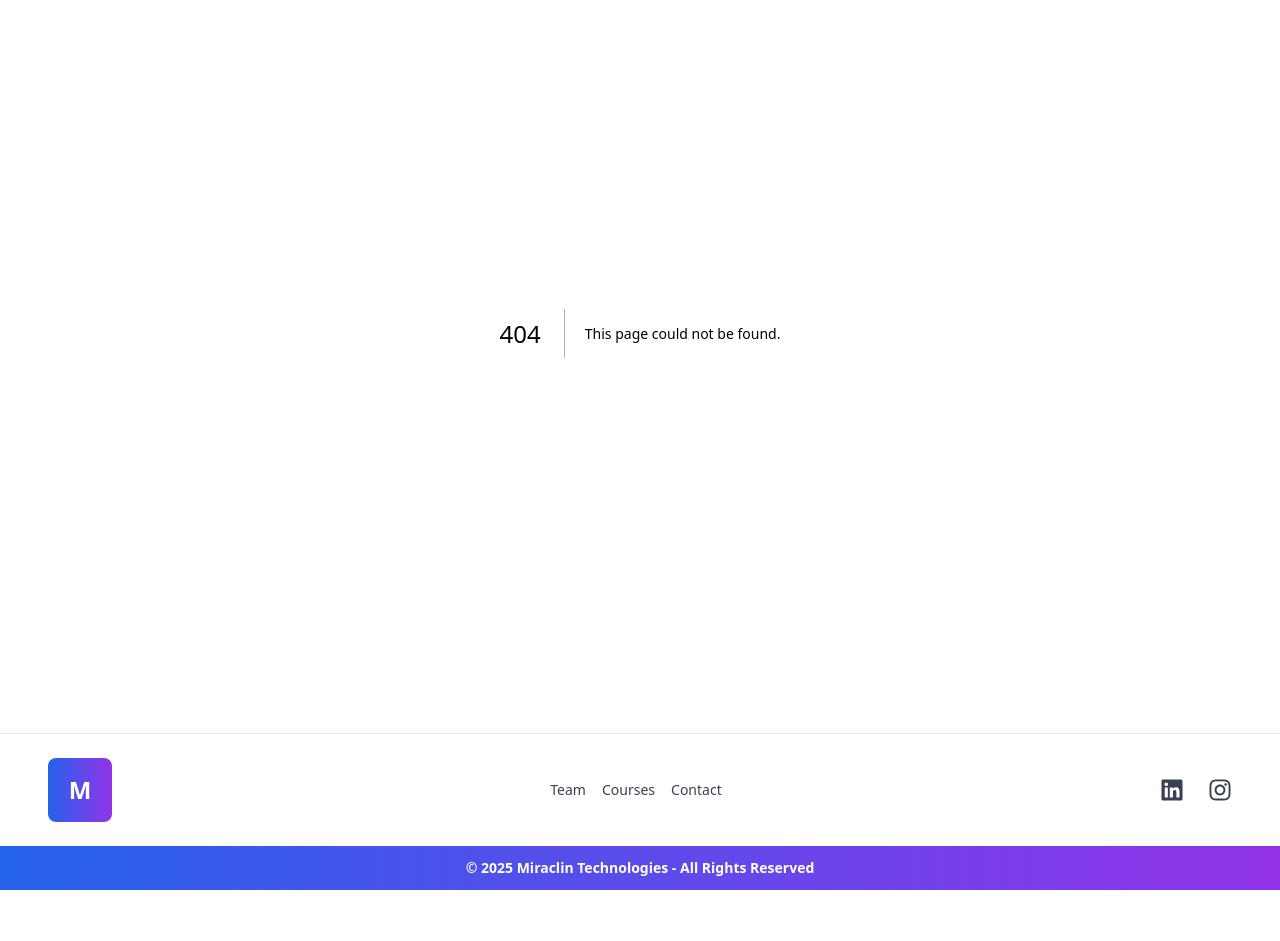
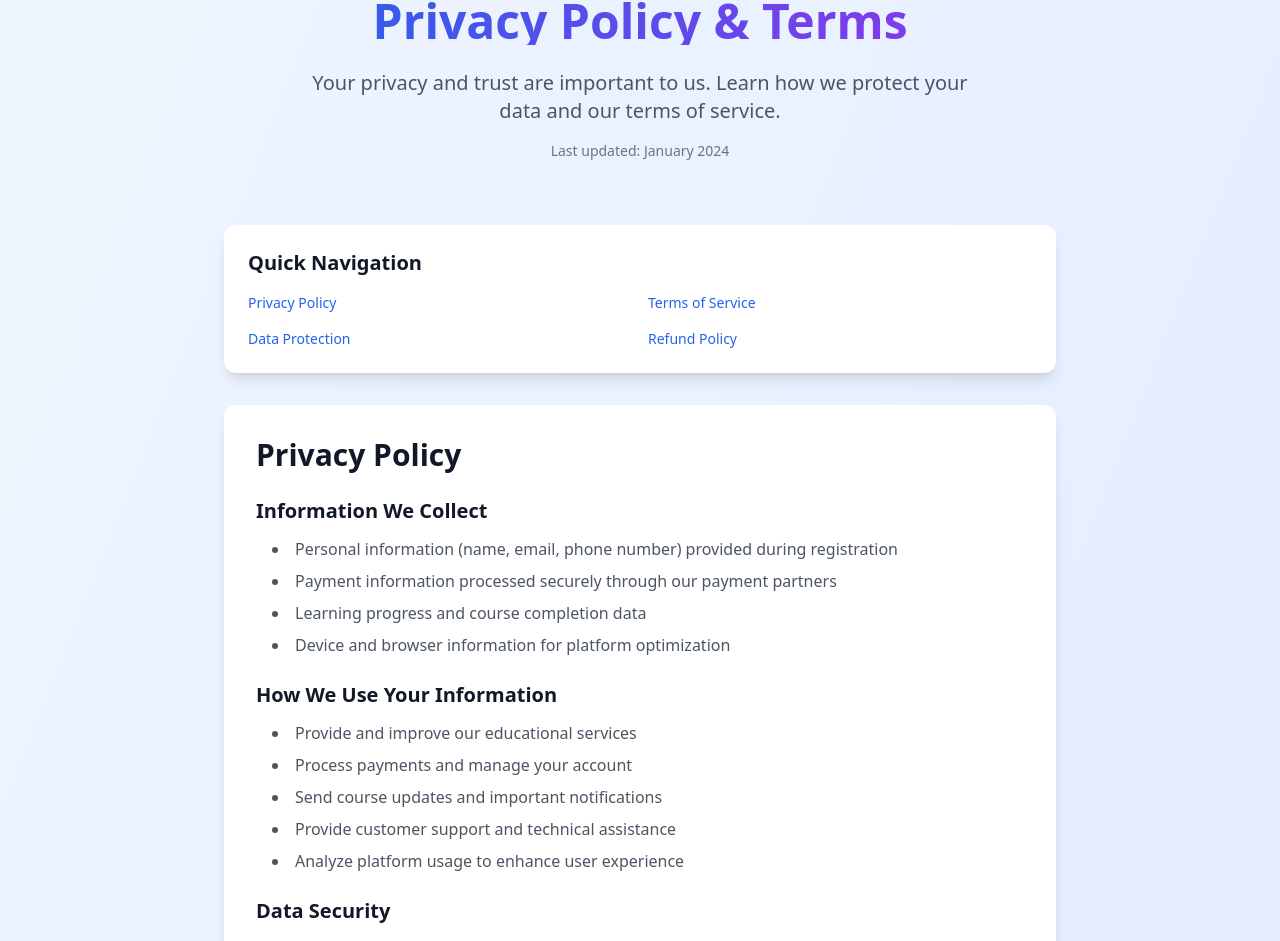
Before and after one commit to miracl-in/miracl-in.github.io, a Next.js app: page /privacy in a window 1280 px wide. Before the commit this address had no page. Shown: the part 151-1092 px from the top of the page. Before the commit the page ends 1041 px from the top, so only its background shows below. Built offline with nearby package versions, Linux system fonts and the light colour scheme.

Commit message:
Create page.tsx

```diff
--- /dev/null
+++ b/app/privacy/page.tsx
@@ -0,0 +1,179 @@
+export default function PrivacyPage() {
+  return (
+    <div className="min-h-screen bg-gradient-to-br from-blue-50 to-indigo-100 dark:from-gray-900 dark:to-blue-900">
+      <div className="max-w-4xl mx-auto px-4 md:px-6 lg:px-8 py-12 md:py-16">
+
+        {/* Header */}
+        <div className="text-center mb-12 md:mb-16">
+          <h1 className="text-3xl md:text-4xl lg:text-5xl font-bold mb-4 md:mb-6 bg-gradient-to-r from-blue-600 to-purple-600 bg-clip-text text-transparent">
+            Privacy Policy & Terms
+          </h1>
+          <p className="text-lg md:text-xl text-gray-600 dark:text-gray-300 max-w-2xl mx-auto">
+            Your privacy and trust are important to us. Learn how we protect your data and our terms of service.
+          </p>
+          <p className="text-sm text-gray-500 dark:text-gray-400 mt-4">
+            Last updated: January 2024
+          </p>
+        </div>
+
+        {/* Quick Navigation */}
+        <div className="bg-white dark:bg-gray-800 rounded-xl p-6 mb-8 shadow-lg">
+          <h2 className="text-xl font-bold mb-4 text-gray-900 dark:text-white">Quick Navigation</h2>
+          <div className="grid md:grid-cols-2 gap-4 text-sm">
+            <a href="#privacy-policy" className="text-blue-600 dark:text-blue-400 hover:underline">Privacy Policy</a>
+            <a href="#terms-of-service" className="text-blue-600 dark:text-blue-400 hover:underline">Terms of Service</a>
+            <a href="#data-protection" className="text-blue-600 dark:text-blue-400 hover:underline">Data Protection</a>
+            <a href="#refund-policy" className="text-blue-600 dark:text-blue-400 hover:underline">Refund Policy</a>
+          </div>
+        </div>
+
+        {/* Privacy Policy */}
+        <section id="privacy-policy" className="mb-12">
+          <div className="bg-white dark:bg-gray-800 rounded-xl p-6 md:p-8 shadow-lg">
+            <h2 className="text-2xl md:text-3xl font-bold mb-6 text-gray-900 dark:text-white">Privacy Policy</h2>
+
+            <div className="space-y-6 text-gray-600 dark:text-gray-300">
+              <div>
+                <h3 className="text-xl font-semibold mb-3 text-gray-900 dark:text-white">Information We Collect</h3>
+                <ul className="list-disc list-inside space-y-2 ml-4">
+                  <li>Personal information (name, email, phone number) provided during registration</li>
+                  <li>Payment information processed securely through our payment partners</li>
+                  <li>Learning progress and course completion data</li>
+                  <li>Device and browser information for platform optimization</li>
+                </ul>
+              </div>
+
+              <div>
+                <h3 className="text-xl font-semibold mb-3 text-gray-900 dark:text-white">How We Use Your Information</h3>
+                <ul className="list-disc list-inside space-y-2 ml-4">
+                  <li>Provide and improve our educational services</li>
+                  <li>Process payments and manage your account</li>
+                  <li>Send course updates and important notifications</li>
+                  <li>Provide customer support and technical assistance</li>
+                  <li>Analyze platform usage to enhance user experience</li>
+                </ul>
+              </div>
+
+              <div>
+                <h3 className="text-xl font-semibold mb-3 text-gray-900 dark:text-white">Data Security</h3>
+                <p>We implement industry-standard security measures including SSL encryption, secure servers, and regular security audits to protect your personal information.</p>
+              </div>
+            </div>
+          </div>
+        </section>
+
+        {/* Terms of Service */}
+        <section id="terms-of-service" className="mb-12">
+          <div className="bg-white dark:bg-gray-800 rounded-xl p-6 md:p-8 shadow-lg">
+            <h2 className="text-2xl md:text-3xl font-bold mb-6 text-gray-900 dark:text-white">Terms of Service</h2>
+
+            <div className="space-y-6 text-gray-600 dark:text-gray-300">
+              <div>
+                <h3 className="text-xl font-semibold mb-3 text-gray-900 dark:text-white">Course Access</h3>
+                <ul className="list-disc list-inside space-y-2 ml-4">
+                  <li>Course access is granted upon successful payment</li>
+                  <li>Access remains valid for the duration specified in your course package</li>
+                  <li>Sharing login credentials is strictly prohibited</li>
+                  <li>Course materials are for personal use only and cannot be redistributed</li>
+                </ul>
+              </div>
+
+              <div>
+                <h3 className="text-xl font-semibold mb-3 text-gray-900 dark:text-white">User Responsibilities</h3>
+                <ul className="list-disc list-inside space-y-2 ml-4">
+                  <li>Provide accurate information during registration</li>
+                  <li>Maintain confidentiality of your account credentials</li>
+                  <li>Use the platform respectfully and lawfully</li>
+                  <li>Report any technical issues or security concerns promptly</li>
+                </ul>
+              </div>
+
+              <div>
+                <h3 className="text-xl font-semibold mb-3 text-gray-900 dark:text-white">Intellectual Property</h3>
+                <p>All course content, including videos, materials, and assessments, are the intellectual property of Miraclin Technologies and are protected by copyright laws.</p>
+              </div>
+            </div>
+          </div>
+        </section>
+
+        {/* Data Protection */}
+        <section id="data-protection" className="mb-12">
+          <div className="bg-white dark:bg-gray-800 rounded-xl p-6 md:p-8 shadow-lg">
+            <h2 className="text-2xl md:text-3xl font-bold mb-6 text-gray-900 dark:text-white">Data Protection</h2>
+
+            <div className="space-y-6 text-gray-600 dark:text-gray-300">
+              <div>
+                <h3 className="text-xl font-semibold mb-3 text-gray-900 dark:text-white">Your Rights</h3>
+                <ul className="list-disc list-inside space-y-2 ml-4">
+                  <li>Right to access your personal data</li>
+                  <li>Right to correct inaccurate information</li>
+                  <li>Right to delete your account and associated data</li>
+                  <li>Right to data portability</li>
+                  <li>Right to withdraw consent for marketing communications</li>
+                </ul>
+              </div>
+
+              <div>
+                <h3 className="text-xl font-semibold mb-3 text-gray-900 dark:text-white">Data Retention</h3>
+                <p>We retain your personal data only as long as necessary to provide our services and comply with legal obligations. Course progress data is retained for 2 years after course completion.</p>
+              </div>
+
+              <div>
+                <h3 className="text-xl font-semibold mb-3 text-gray-900 dark:text-white">Third-Party Services</h3>
+                <p>We use trusted third-party services for payments, analytics, and communication. These partners are bound by strict data protection agreements.</p>
+              </div>
+            </div>
+          </div>
+        </section>
+
+        {/* Refund Policy */}
+        <section id="refund-policy" className="mb-12">
+          <div className="bg-white dark:bg-gray-800 rounded-xl p-6 md:p-8 shadow-lg">
+            <h2 className="text-2xl md:text-3xl font-bold mb-6 text-gray-900 dark:text-white">Refund Policy</h2>
+
+            <div className="space-y-6 text-gray-600 dark:text-gray-300">
+              <div>
+                <h3 className="text-xl font-semibold mb-3 text-gray-900 dark:text-white">7-Day Money-Back Guarantee</h3>
+                <p>We offer a full refund within 7 days of course enrollment if you're not satisfied with the course content or quality.</p>
+              </div>
+
+              <div>
+                <h3 className="text-xl font-semibold mb-3 text-gray-900 dark:text-white">Refund Conditions</h3>
+                <ul className="list-disc list-inside space-y-2 ml-4">
+                  <li>Refund requests must be made within 7 days of enrollment</li>
+                  <li>Course completion should be less than 25%</li>
+                  <li>Refunds are processed within 5-7 business days</li>
+                  <li>Processing fees may apply for certain payment methods</li>
+                </ul>
+              </div>
+
+              <div>
+                <h3 className="text-xl font-semibold mb-3 text-gray-900 dark:text-white">Non-Refundable Items</h3>
+                <ul className="list-disc list-inside space-y-2 ml-4">
+                  <li>Certificates and credentials already issued</li>
+                  <li>One-on-one mentoring sessions already conducted</li>
+                  <li>Physical materials or hardware (if applicable)</li>
+                </ul>
+              </div>
+            </div>
+          </div>
+        </section>
+
+        {/* Contact Information */}
+        <div className="bg-gradient-to-r from-blue-600 to-purple-600 rounded-xl p-6 md:p-8 text-center text-white">
+          <h2 className="text-xl md:text-2xl font-bold mb-4">Questions About Our Policies?</h2>
+          <p className="mb-6 opacity-90">Contact our legal team for any questions about privacy, terms, or data protection.</p>
+          <div className="flex flex-col sm:flex-row gap-4 justify-center">
+            <a href="/contact" className="px-6 py-3 bg-white text-blue-600 font-semibold rounded-lg hover:bg-gray-100 transition-colors">
+              Contact Us
+            </a>
+            <a href="mailto:legal@miraclintech.com" className="px-6 py-3 border-2 border-white text-white font-semibold rounded-lg hover:bg-white hover:text-blue-600 transition-colors">
+              Email Legal Team
+            </a>
+          </div>
+        </div>
+
+      </div>
+    </div>
+  )
+}
```
